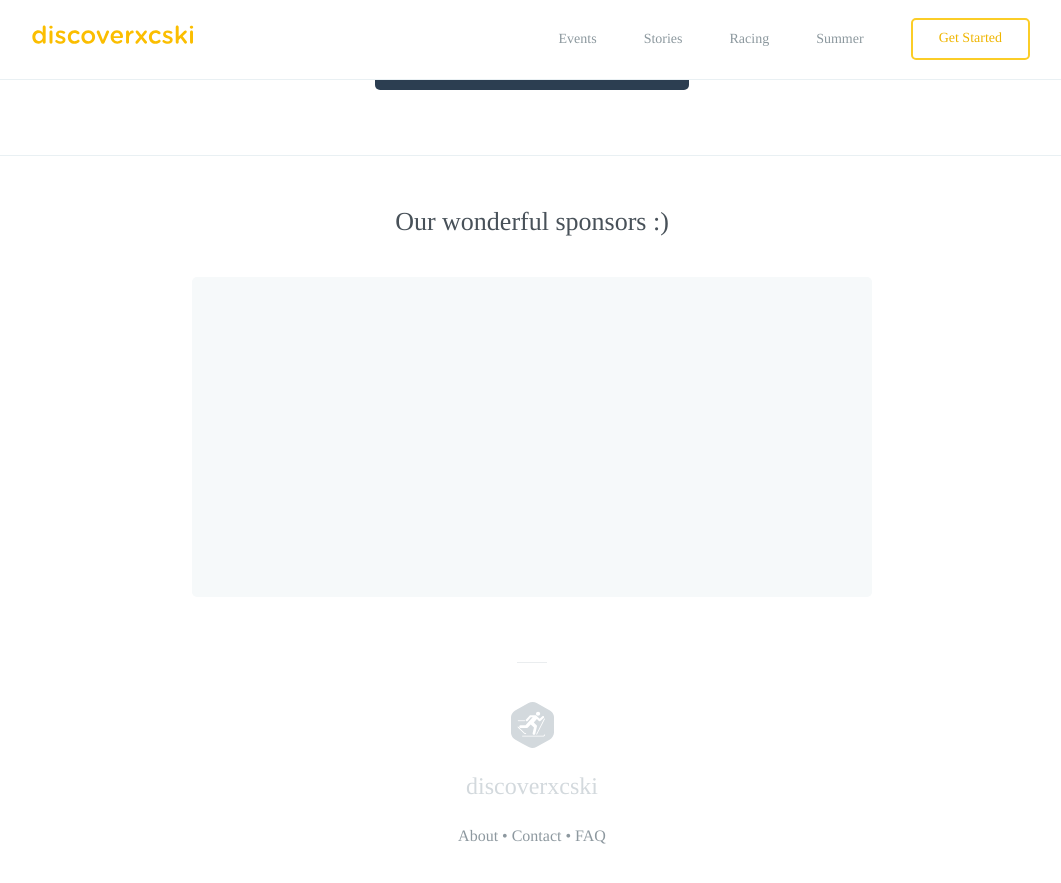
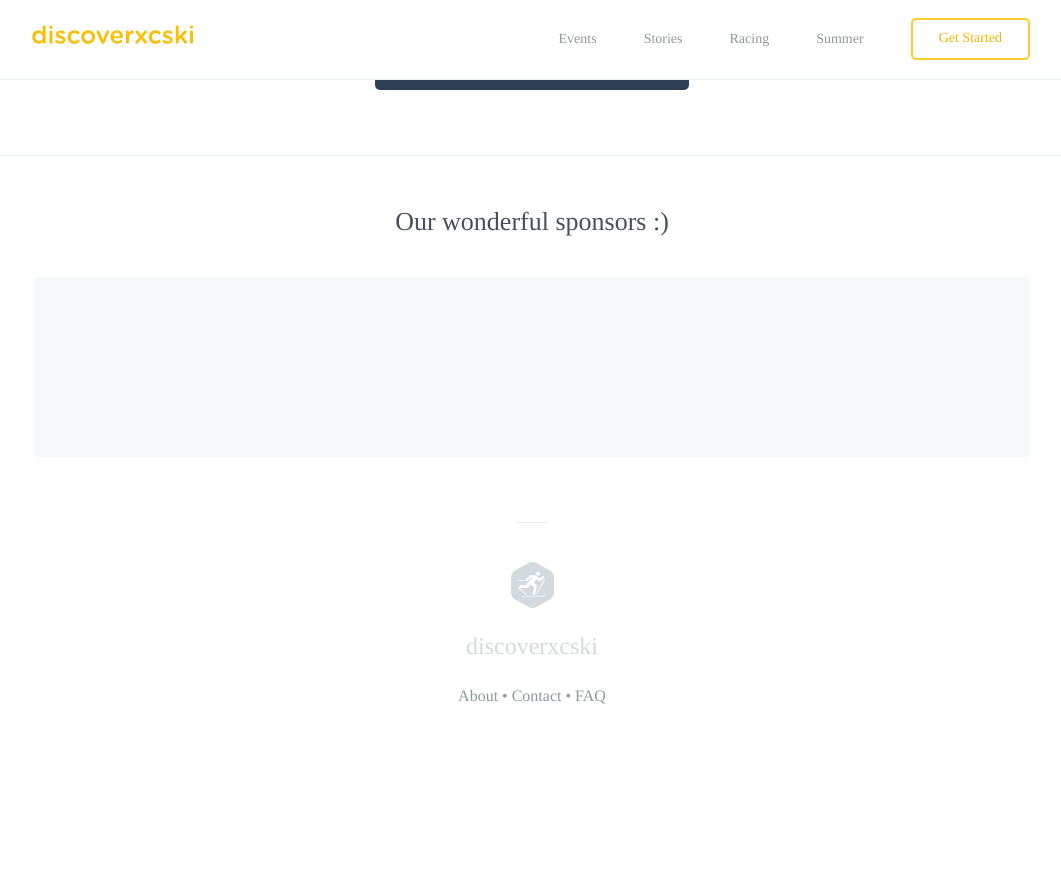
Before and after one commit to robcatto/robcatto.github.io, a Jekyll site: the page index.html, which Jekyll copies as it is, in a window 1280 px wide and 900 px high, scrolled down 3703 px. Shown: the top 883 px of the window, without its empty margins (108-1169 px from the left). Built offline with Jekyll 4.4.1, drawn with Linux system fonts in a browser that asks for light colours; some web fonts are replaced; Markdown is read by kramdown in place of the engine named in the settings; after the commit the page ends 4463 px from its top, so only the background shows below that.

Commit message:
Update index.html

```diff
--- a/index.html
+++ b/index.html
@@ -799,10 +799,10 @@
 
                 <div class="one">
                 <div class="onelarge centered" style="
-                background-color: #F6F9FA;
-                background-size: cover;
-                min-height: 320px !important;
-                max-width: 680px !important;
+                  background-color: #F6F9FA;
+                  background-size: cover;
+                  min-height: 180px !important;
+                  max-width: 998px;
                 "></div>
                 </section>
 
```
